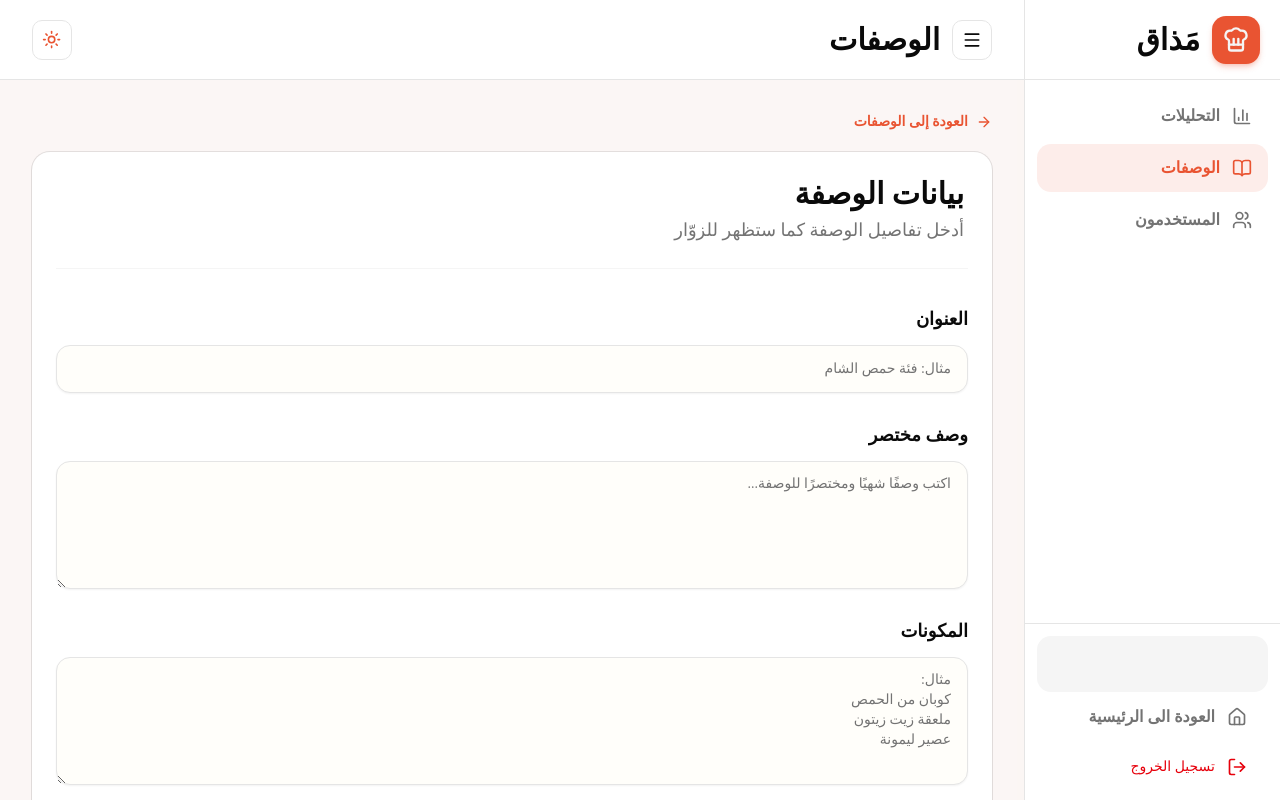
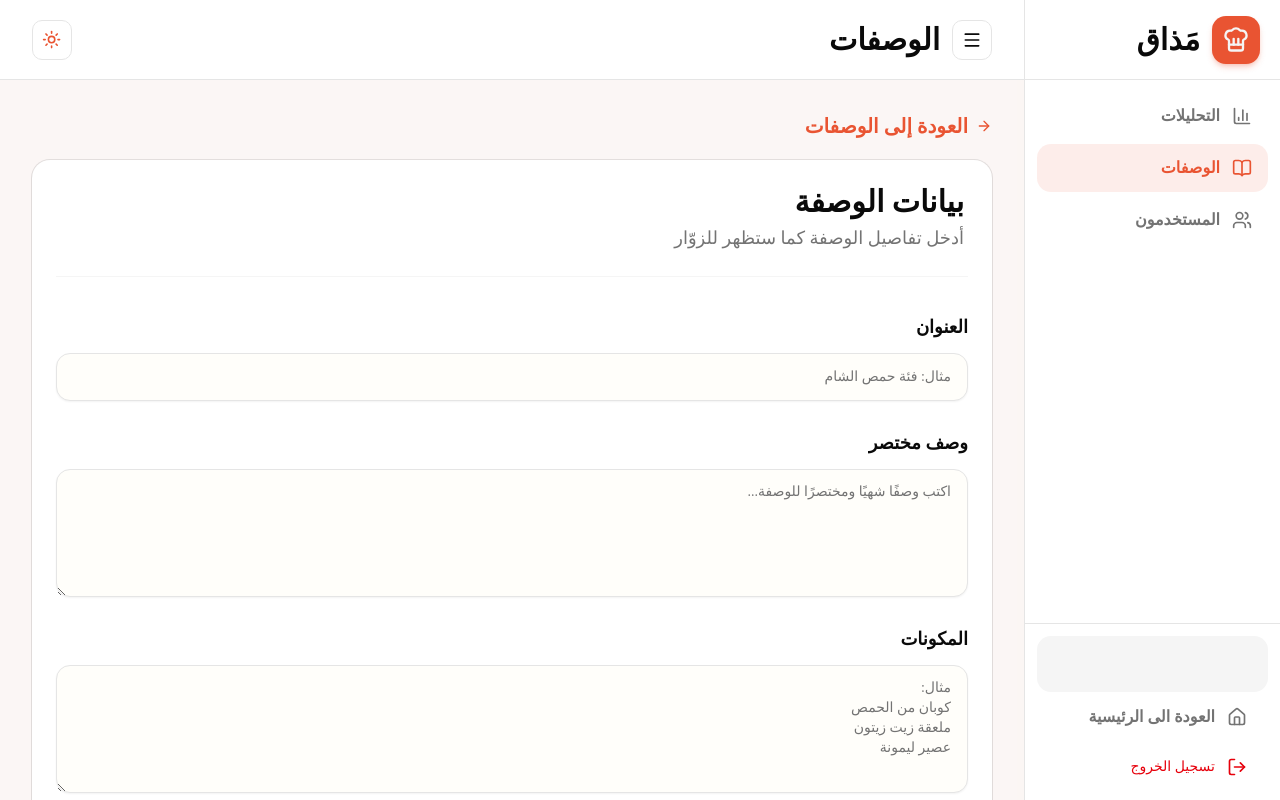
Before and after one commit to Omar2610sa/resturant-Proj, a Next.js app in the folder frontend/recipe-app/: page /dashboard/recipes/add in a window 1280 px wide. Shown: the top 800 px of the page. Built offline with nearby package versions, Linux system fonts and the light colour scheme.

Commit message:
fix: update font size for navigation links in add and edit recipe pages

```diff
--- a/frontend/recipe-app/app/dashboard/recipes/add/page.tsx
+++ b/frontend/recipe-app/app/dashboard/recipes/add/page.tsx
@@ -13,7 +13,7 @@ export default function page() {
         <section>
             <Link
                 href="/dashboard/recipes"
-                className="mb-5 flex items-center gap-2 text-sm font-extrabold text-primary"
+                className="mb-5 flex items-center gap-2 text-xl font-extrabold text-primary"
             >
                 <ArrowRight className="size-4" />
                 العودة إلى الوصفات
--- a/frontend/recipe-app/app/dashboard/recipes/edit/[id]/page.tsx
+++ b/frontend/recipe-app/app/dashboard/recipes/edit/[id]/page.tsx
@@ -21,7 +21,7 @@ export default async function page({ params }: ParamsPageProps) {
         <section>
             <Link
                 href="/dashboard/recipes"
-                className="mb-5 flex items-center gap-2 text-sm font-extrabold text-primary"
+                className="mb-5 flex items-center gap-2 text-xl font-extrabold text-primary"
             >
                 <ArrowRight className="size-4" />
                 العودة إلى الوصفات
```
